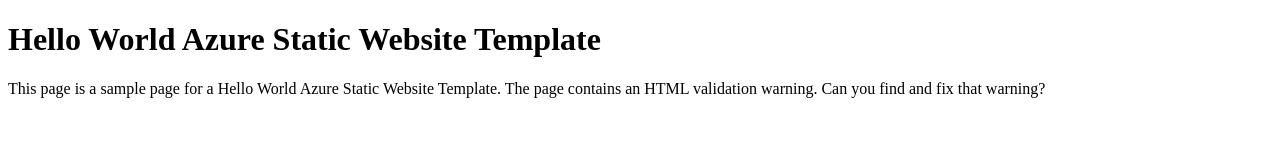
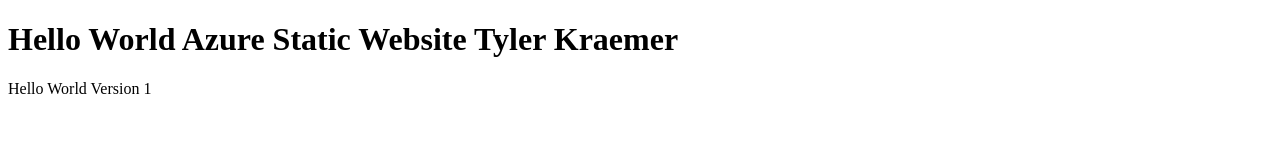
Before and after one commit to TylerKraemer/getting-to-know-each-other-azure, a plain HTML site: page index.html in a window 1280 px wide. Drawn offline with Linux system fonts and the light colour scheme.

Commit message:
Update index.html

```diff
--- a/index.html
+++ b/index.html
@@ -1,11 +1,10 @@
 <!DOCTYPE html>
-<html>
+<html lang="en">
 <head>
 <title>Hello World Azure Template</title>
 </head>
 <body>
-<h1>Hello World Azure Static Website Template</h1>
-<p>This page is a sample page for a Hello World Azure Static Website Template. The page contains an HTML validation warning.
-Can you find and fix that warning?</p>
+<h1>Hello World Azure Static Website Tyler Kraemer</h1>
+<p>Hello World Version 1</p>
 </body>
 </html>
```
